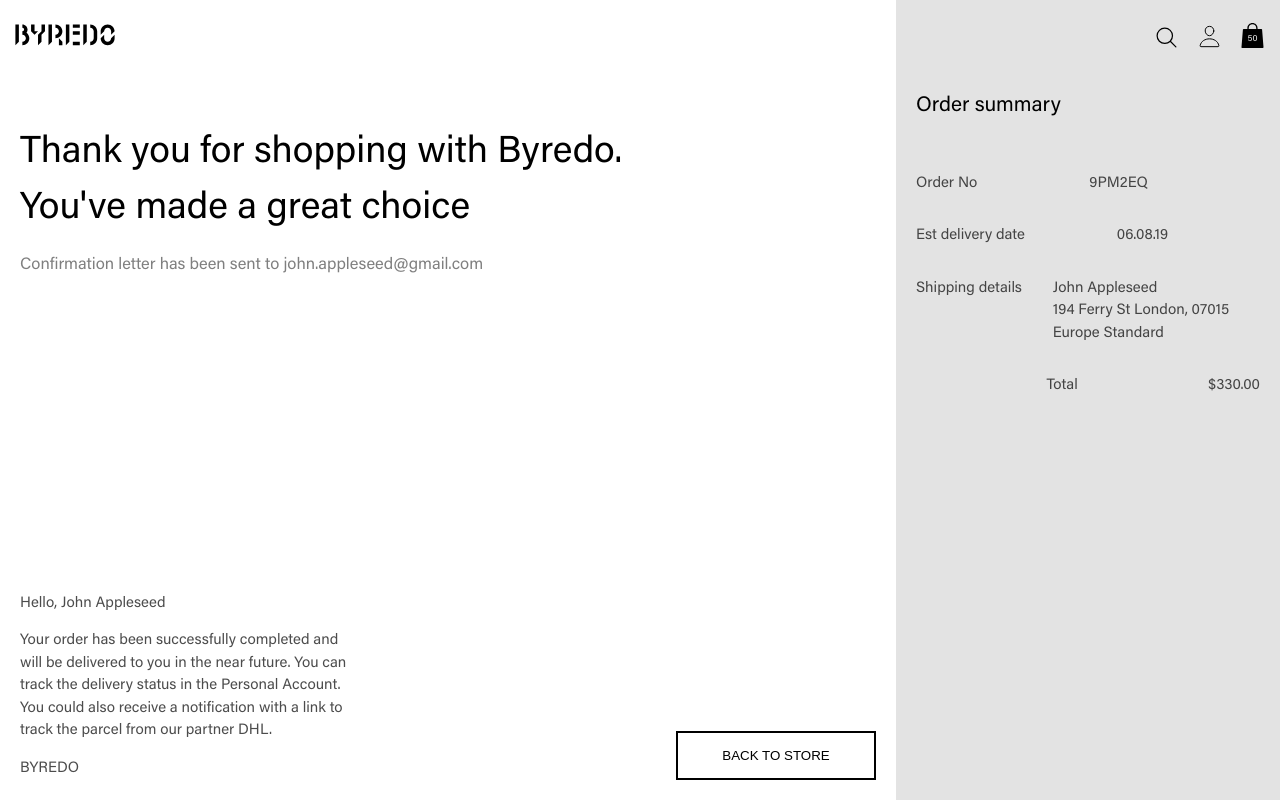
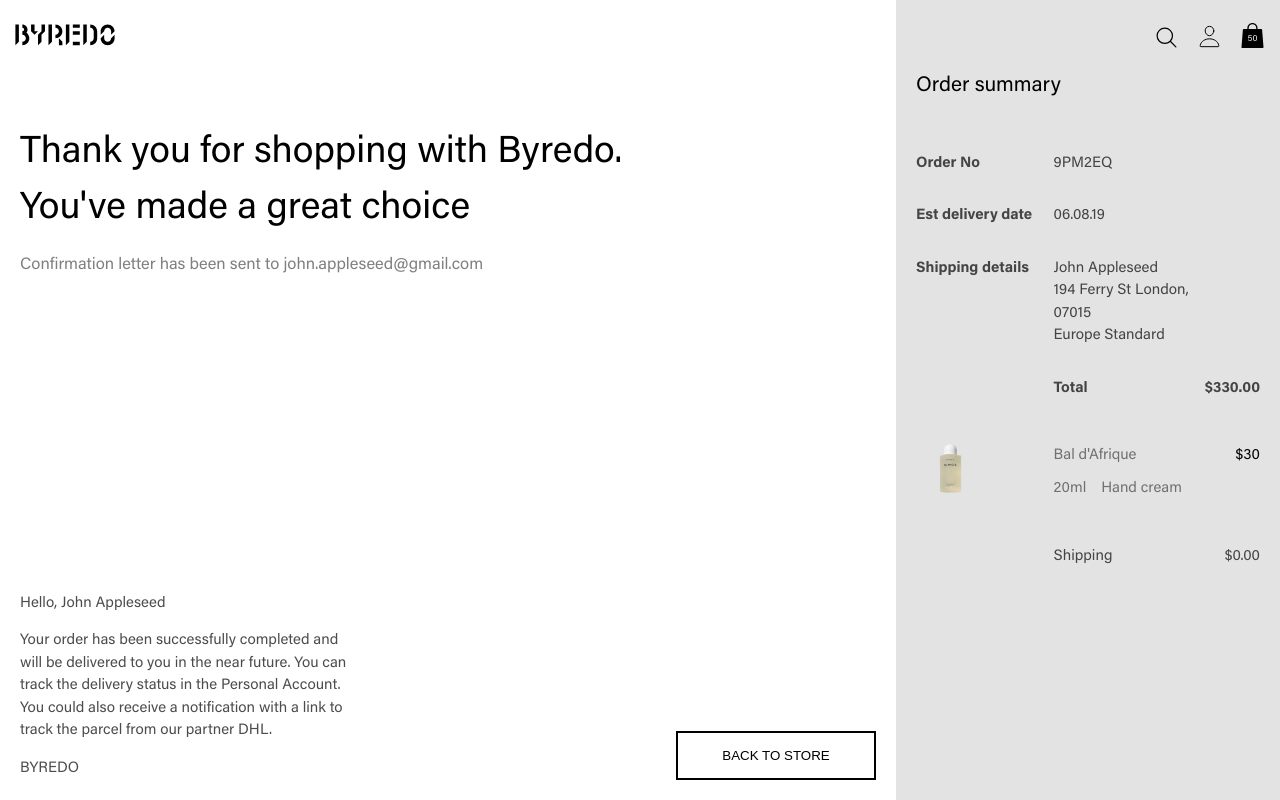
Before and after one commit to romeo-folie/byredo-online-store, a Next.js app: page /complete in a window 1280 px wide. Built offline with nearby package versions, Linux system fonts and the light colour scheme.

Commit message:
worked on desktop view for purchase completion page

```diff
--- /dev/null
+++ b/src/components/summary-item/summary-item.component.tsx
@@ -0,0 +1,39 @@
+import React from "react";
+import {
+  Container,
+  Wrap,
+  Image,
+  Col,
+  Row,
+  DetailRow,
+  Span,
+  Price,
+  Size,
+} from "./summary-item.styles";
+
+const SummaryItem = () => {
+  return (
+    <Container>
+      <Wrap width={40}>
+        <Image
+          src="/images/products/mob_blanche-body-wash_1-removebg-preview.png"
+          alt="mob blanche body wash"
+        />
+      </Wrap>
+      <Wrap width={60}>
+        <Row>
+          <Col>
+            <Span>{"Bal d'Afrique"}</Span>
+            <DetailRow>
+              <Size>20ml</Size>
+              <Span>Hand cream</Span>
+            </DetailRow>
+          </Col>
+          <Price>$30</Price>
+        </Row>
+      </Wrap>
+    </Container>
+  );
+};
+
+export default SummaryItem;
--- /dev/null
+++ b/src/components/summary-item/summary-item.styles.tsx
@@ -0,0 +1,39 @@
+import styled from "styled-components";
+
+export const Container = styled.div`
+  width: 100%;
+  display: flex;
+  /* justify-content: space-between; */
+  align-items: center;
+`;
+
+export const Wrap = styled.div<{width?: number}>`
+  width: ${({width}) => (width ? `${width}%` : "100%")};
+`;
+
+export const Image = styled.img`
+  width: 50%;
+`;
+
+export const Col = styled.div``;
+
+export const Row = styled.div`
+  display: flex;
+  justify-content: space-between;
+`;
+
+export const DetailRow = styled(Row)`
+  margin-top: 10px;
+`;
+
+export const Span = styled.span`
+  color: rgba(0, 0, 0, 0.5);
+`;
+
+export const Price = styled(Span)`
+  color: ${({theme}) => theme.accent};
+`;
+
+export const Size = styled(Span)`
+  margin-right: 15px;
+`;
--- a/src/pageStyles/complete.styles.tsx
+++ b/src/pageStyles/complete.styles.tsx
@@ -19,8 +19,9 @@
   align-items: center;
 `;
 
-export const Span = styled.span`
+export const Span = styled.span<{bold?: boolean}>`
   color: rgba(0, 0, 0, 0.7);
+  font-weight: ${({bold}) => (bold ? "bold" : "normal")};
 `;
 
 export const P = styled.p`
@@ -30,14 +31,32 @@
 export const BaseRow = styled(Row)`
   justify-content: space-between;
   align-items: baseline;
+  width: 100%;
 `;
 
-export const Detail = styled(BaseRow)`
+export const Detail = styled(Row)`
   margin-bottom: 30px;
+  align-items: baseline;
+
+  & > span:first-of-type {
+    width: 40%;
+  }
+
+  & > span:nth-of-type(2) {
+    width: 45%;
+  }
 `;
 
 export const Wrap = styled.div<{width?: number}>`
   width: ${({width}) => (width ? `${width}%` : "100%")};
+`;
+
+export const Spacer = styled.div<{width?: number}>`
+  min-width: ${({width}) => (width ? `${width}%` : "100%")};
+`;
+
+export const Items = styled.div`
+  margin-bottom: 30px;
 `;
 
 export const MainSection = styled.div`
@@ -66,7 +85,12 @@
   width: 30%;
   z-index: 100;
   background-color: ${({theme}) => theme.primary};
-  padding: 70px 20px 20px;
+  padding: 50px 20px 20px;
+  overflow-y: auto;
+  scrollbar-width: none;
+  &::-webkit-scrollbar {
+    display: none;
+  }
 `;
 
 export const SummaryTitle = styled.h3`
--- a/src/pages/complete.tsx
+++ b/src/pages/complete.tsx
@@ -11,11 +11,13 @@
   MainTitle,
   SubTitle,
   Wrap,
+  Spacer,
   Span,
   P,
   Button,
   BaseRow,
   Detail,
+  Items,
   SummaryTitle,
   SummarySection,
 } from "../pageStyles/complete.styles";
@@ -28,6 +30,7 @@
   TOGGLE_SEARCH,
 } from "../context/nav.state";
 import {useRouter} from "next/router";
+import SummaryItem from "../components/summary-item/summary-item.component";
 
 const Complete = () => {
   const {state, dispatch} = useContext(NavContext);
@@ -78,20 +81,19 @@
       <SummarySection>
         <SummaryTitle>Order summary</SummaryTitle>
 
+        <Wrap>
           <Detail>
-          <Span>Order No</Span>
+            <Span bold>Order No</Span>
             <Span>9PM2EQ</Span>
-          <Span />
           </Detail>
 
           <Detail>
-          <Span>Est delivery date</Span>
+            <Span bold>Est delivery date</Span>
             <Span>06.08.19</Span>
-          <Span />
           </Detail>
 
           <Detail>
-          <Span>Shipping details</Span>
+            <Span bold>Shipping details</Span>
             <Span>
               John Appleseed
               <br />
@@ -99,13 +101,35 @@
               <br />
               Europe Standard
             </Span>
-          <Span />
+          </Detail>
+        </Wrap>
+
+        <Detail>
+          <Spacer width={40} />
+          <BaseRow>
+            <Span bold>Total</Span>
+            <Span bold>$330.00</Span>
+          </BaseRow>
         </Detail>
 
+        <Items>
+          <SummaryItem />
+          {/* <SummaryItem />
+          <SummaryItem />
+          <SummaryItem />
+          <SummaryItem />
+          <SummaryItem />
+          <SummaryItem />
+          <SummaryItem />
+          <SummaryItem /> */}
+        </Items>
+
         <Detail>
-          <Span />
-          <Span>Total</Span>
-          <Span>$330.00</Span>
+          <Spacer width={40} />
+          <BaseRow>
+            <Span>Shipping</Span>
+            <Span>$0.00</Span>
+          </BaseRow>
         </Detail>
       </SummarySection>
     </Container>
```
Lines whose indentation alone changed are shown as unchanged.
